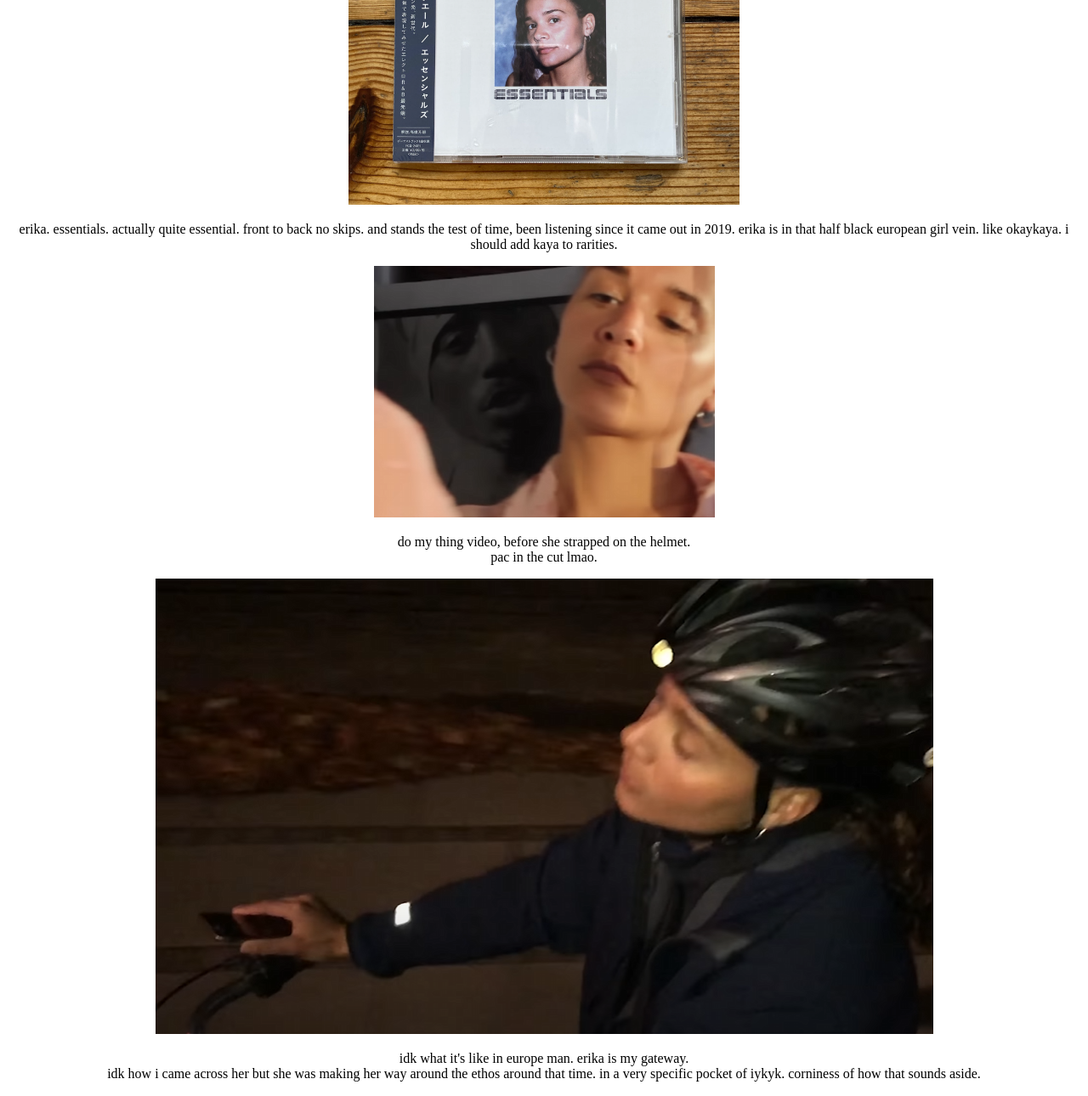
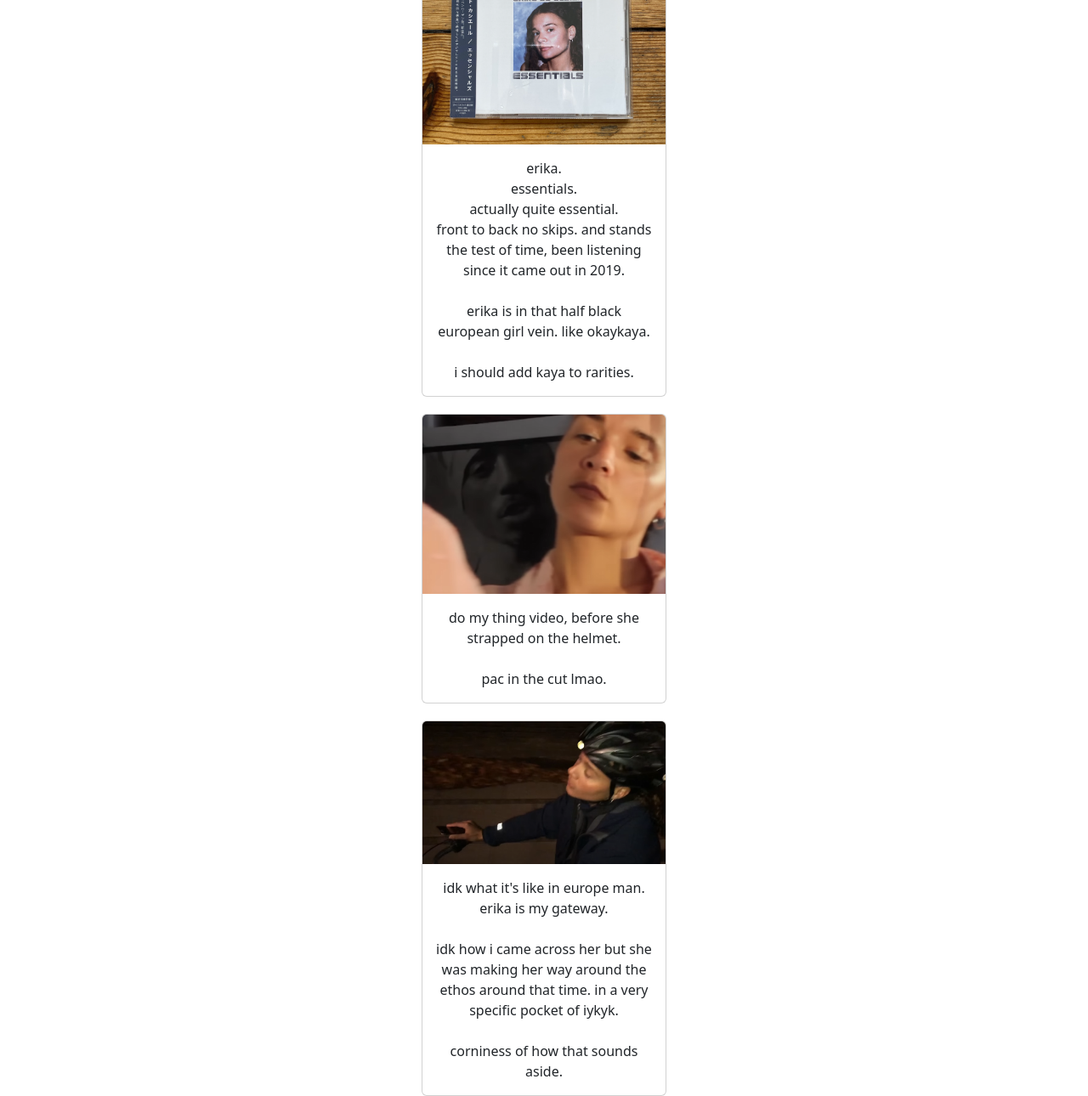
Before and after one commit to mickween/rarities, a plain HTML site: page pages/erika.html in a window 1280 px wide. Shown: the part 265-1555 px from the top of the page at 85% size. Drawn offline with nearby package versions, Linux system fonts and the light colour scheme.

Commit message:
converted to bootstrap (except for xeno page)

```diff
--- a/pages/erika.html
+++ b/pages/erika.html
@@ -4,38 +4,80 @@
     <meta charset="UTF-8">
     <meta name="viewport" content="width=device-width, initial-scale=1.0">
     <title>rarities - erika - essentials</title>
+    <link href="https://cdn.jsdelivr.net/npm/bootstrap@5.3.3/dist/css/bootstrap.min.css" rel="stylesheet" integrity="sha384-QWTKZyjpPEjISv5WaRU9OFeRpok6YctnYmDr5pNlyT2bRjXh0JMhjY6hW+ALEwIH" crossorigin="anonymous">
+
     <link rel="stylesheet" href="../styles.css" />
 </head>
 
 <body>
 
-    <div class="erikadiv">
-        <a href="../index.html">home</a>
-        <h1 class="erikah1">erika - essentials</h1>
-
-            <img id="erikaessentials" src="../assets/images/erika/erika1.png" />
-
-            <p>
-                erika. essentials. actually quite essential. front to back no skips. and stands the test of time, been listening
-                since it came out in 2019.
-
-                erika is in that half black european girl vein. like okaykaya. i should add kaya to rarities.
-            </p>
+    <!--home button-->
+    <div class="buttycontainer text-center">
+        <a href="../index.html" class="yeet btn btn-success" >home</a>
+        <a href="..." class="yeet btn btn-success" >roll again</a>
+    </div>
 
 
-            <img src="../assets/images/erika/erika2.png" />
-            <p>
-                do my thing video, before she strapped on the helmet. <br>
+<!--allcards div-->
+<div class="allcards d-flex flex-column container">
+    <!--first erika card-->
+    <div class="maincardcontainer d-flex justify-content-center" style="padding-top: 20px;">
+
+        <div class="card text-center" style="width: 18rem;">
+            <!--cardtitle-->
+            <div class="card-header h4" style="height: 4rem;">
+                erika - essentials
+              </div>
+
+            <img src="../assets/images/erika/erika1.png" class="card-img-top" alt="...">
+            <div class="card-body">
+            <p class="card-text">erika. <br>
+                essentials. <br>
+                actually quite essential. <br>
+                front to back no skips. and stands the test of time, been listening
+                since it came out in 2019.<br><br>
+
+                erika is in that half black european girl vein. like okaykaya.
+
+                <br><br>i should add kaya to rarities.</p>
+            </div>
+        </div>
+    </div>
+
+    <!--second erika card-->
+    <div class="maincardcontainer d-flex justify-content-center" style="padding-top: 20px;">
+        <div class="card text-center" style="width: 18rem;">
+            <img src="../assets/images/erika/erika2.png" class="card-img-top" alt="...">
+            <div class="card-body">
+            <p class="card-text">
+                do my thing video, before she strapped on the helmet. <br><br>
                 pac in the cut lmao.
-            </p>
+                </p>
+            </div>
+        </div>
+    </div>
 
-            <img src="../assets/images/erika/erika3.png" />
-            <p>
-                idk what it's like in europe man. erika is my gateway. <br>
+
+
+
+    <!--third erika card-->
+    <div class="maincardcontainer d-flex justify-content-center" style="padding-top: 20px;">
+        <div class="card text-center" style="width: 18rem;">
+            <img src="../assets/images/erika/erika3.png" class="card-img-top" alt="...">
+            <div class="card-body">
+            <p class="card-text">
+                idk what it's like in europe man. <br>erika is my gateway. <br><br>
                 idk how i came across her but she was making her
                 way around the ethos around that time. in a very specific
-                pocket of iykyk. corniness of how that sounds aside.
-            </p>
+                pocket of iykyk. <br><br>
+                corniness of how that sounds aside.
+                </p>
+            </div>
+        </div>
     </div>
+</div>
+
+<script src="https://cdn.jsdelivr.net/npm/bootstrap@5.3.3/dist/js/bootstrap.bundle.min.js" integrity="sha384-YvpcrYf0tY3lHB60NNkmXc5s9fDVZLESaAA55NDzOxhy9GkcIdslK1eN7N6jIeHz" crossorigin="anonymous"></script>
+
 </body>
 </html>
--- a/styles.css
+++ b/styles.css
@@ -1,3 +1,23 @@
+
+
+
+.buttycontainer {
+    padding-top: 5%;
+}
+
+
+
+
+/*
+.yeet {
+    max-width: 100px;
+    display: flex;
+    justify-content: space-around;
+}
+
+
+
+/*
 #description {
     color: red;
 }
```
Also changed, not shown: index.html (+2 -1 lines), pages/para.html (+52 -23 lines).
